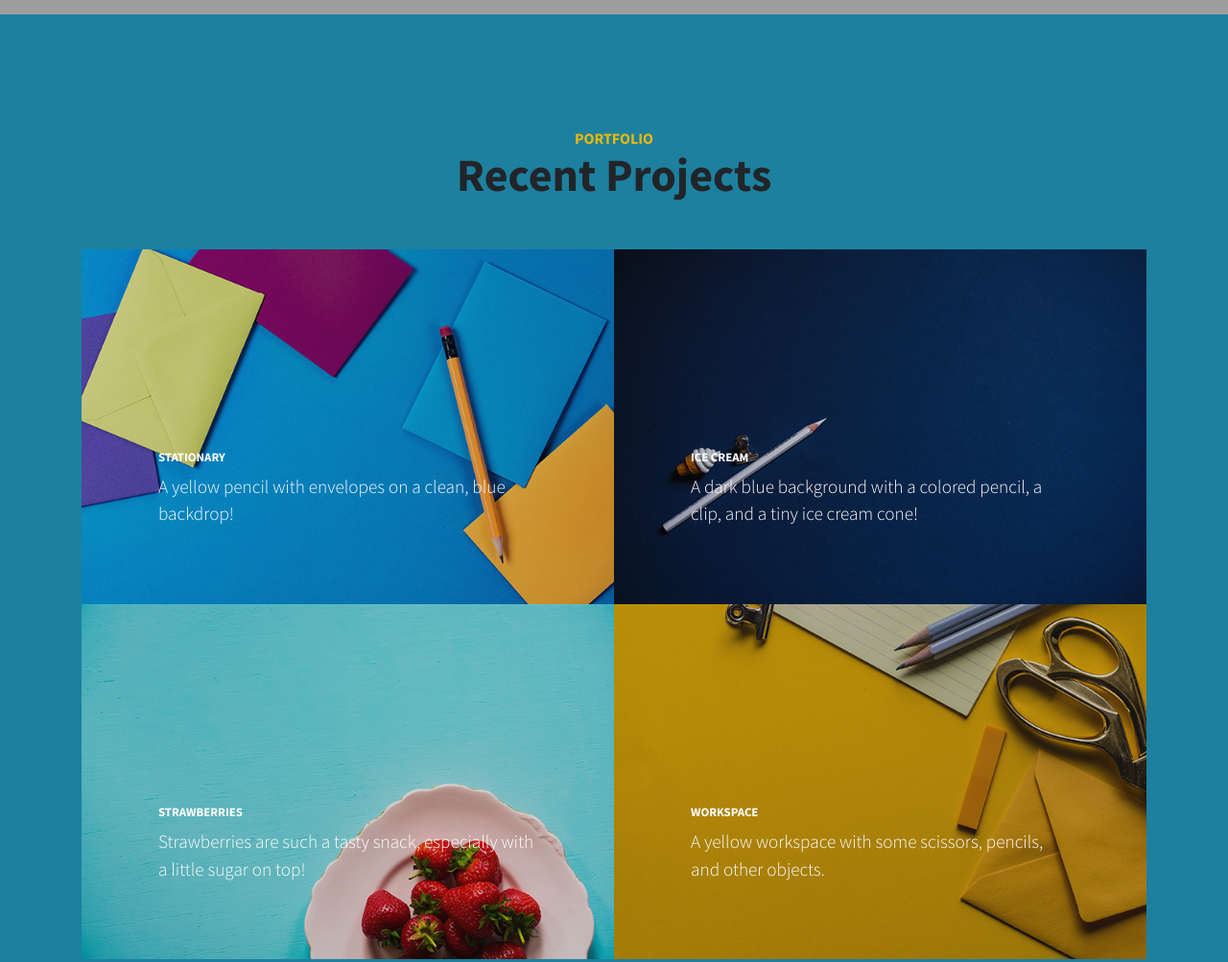
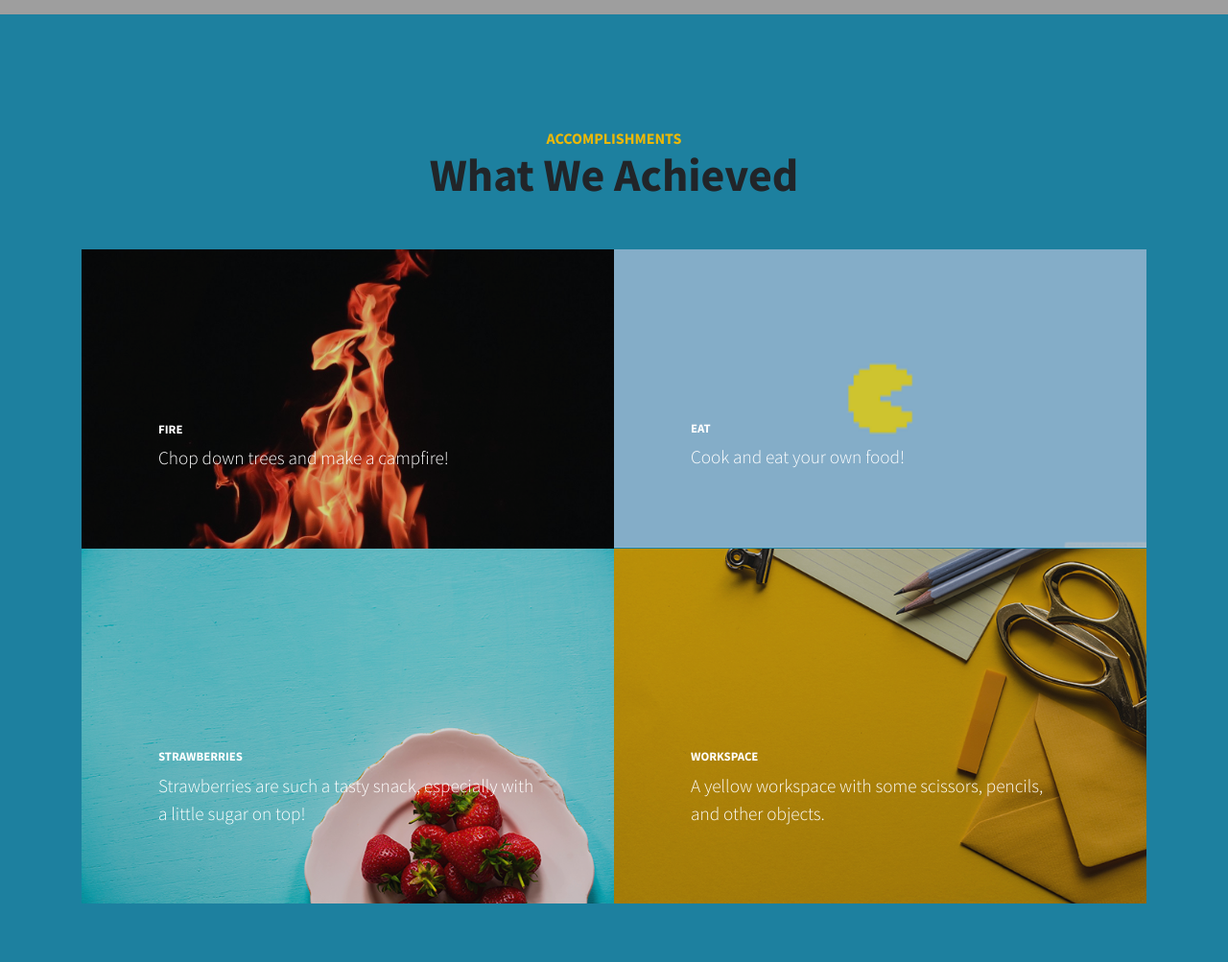
Before and after one commit to csmick/OSRSBotMarketing, a plain HTML site: page index.html in a window 1280 px wide. Shown: the part 3120-4123 px from the top of the page at 96% size. Drawn offline with Linux system fonts and the light colour scheme; grey boxes are pictures that could not be loaded.

Commit message:
Almost done with accomplishments. Pushing to submit link.

```diff
--- a/css/stylish-portfolio.css
+++ b/css/stylish-portfolio.css
@@ -37,21 +37,6 @@ h6 {
 
 .text-faded {
   color: rgba(255, 255, 255, 0.7);
-}
-
-/* Map */
-.map {
-  height: 30rem;
-}
-
-@media (max-width: 992px) {
-  .map {
-    height: 75%;
-  }
-}
-
-.map iframe {
-  pointer-events: none;
 }
 
 .scroll-to-top {
@@ -259,6 +244,13 @@ h6 {
   margin: auto auto 1rem;
 }
 
+.portfolio-item img {
+    max-height: 100%;
+    max-width: 100%;
+    height: 100%;
+    width: 100%;
+}
+
 .portfolio-item .caption {
   display: flex;
   height: 100%;
@@ -305,7 +297,7 @@ h6 {
     -webkit-transition: -webkit-clip-path 0.25s ease-out;
     -webkit-clip-path: inset(-1px);
     clip-path: inset(-1px);
-  }
+  }'''
   .portfolio-item:hover img {
     -webkit-clip-path: inset(2rem);
     clip-path: inset(2rem);
@@ -314,7 +306,7 @@ h6 {
     background-color: rgba(29, 128, 159, 0.9);
     -webkit-clip-path: inset(2rem);
     clip-path: inset(2rem);
-  }
+  }'''
 }
 
 footer.footer {
--- a/index.html
+++ b/index.html
@@ -193,30 +193,30 @@
     <section class="content-section bg-primary" id="accomplishments">
       <div class="container">
         <div class="content-section-heading text-center">
-          <h3 class="text-secondary mb-0">Portfolio</h3>
-          <h2 class="mb-5">Recent Projects</h2>
+          <h3 class="text-secondary mb-0">Accomplishments</h3>
+          <h2 class="mb-5">What We Achieved</h2>
         </div>
         <div class="row no-gutters">
           <div class="col-lg-6">
             <a class="portfolio-item" href="#">
               <span class="caption">
                 <span class="caption-content">
-                  <h2>Stationary</h2>
-                  <p class="mb-0">A yellow pencil with envelopes on a clean, blue backdrop!</p>
+                  <h2>Fire</h2>
+                  <p class="mb-0">Chop down trees and make a campfire!</p>
                 </span>
               </span>
-              <img class="img-fluid" src="img/portfolio-1.jpg" alt="">
+              <img class="img-fluid" src="img/campfire.jpg" alt="">
             </a>
           </div>
           <div class="col-lg-6">
             <a class="portfolio-item" href="#">
               <span class="caption">
                 <span class="caption-content">
-                  <h2>Ice Cream</h2>
-                  <p class="mb-0">A dark blue background with a colored pencil, a clip, and a tiny ice cream cone!</p>
+                  <h2>Eat</h2>
+                  <p class="mb-0">Cook and eat your own food!</p>
                 </span>
               </span>
-              <img class="img-fluid" src="img/portfolio-2.jpg" alt="">
+              <img class="img-fluid" src="img/pacman.png" alt="">
             </a>
           </div>
           <div class="col-lg-6">
```
Also changed, not shown: css/stylish-portfolio.min.css, img/campfire.jpg (added), img/pacman.png (added).
